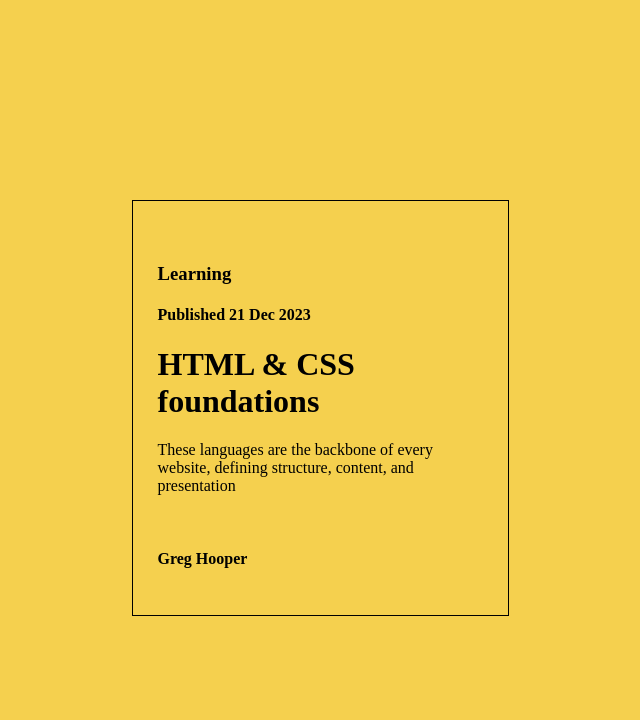
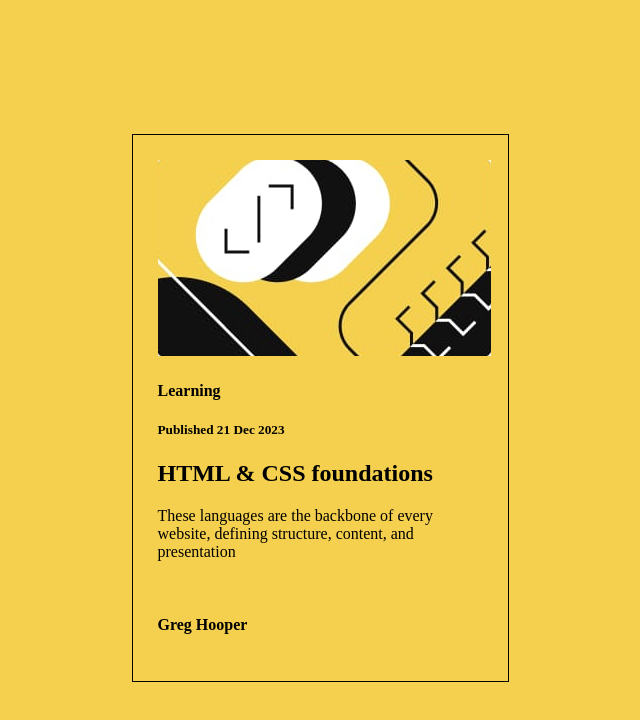
Before and after one commit to dudlves/card, a plain HTML site: page src/views/index.html in a window 1280 px wide. Shown: the whole page, without its empty margins (320-960 px from the left). Drawn offline with Linux system fonts and the light colour scheme.

Commit message:
Imagem adicionada

```diff
--- a/src/views/index.html
+++ b/src/views/index.html
@@ -8,11 +8,11 @@
     </head>
     <body>
         <div id="card">
-            <img src="" alt="">
+            <img src="../public/img/Capturar.PNG" alt="">
             <div id="information">
-                <h3>Learning</h3>
-                <h4>Published 21 Dec 2023</h4>
-                <h1>HTML & CSS foundations</h1>
+                <h4>Learning</h4>
+                <h5>Published 21 Dec 2023</h5>
+                <h2>HTML & CSS foundations</h2>
                 <p>These languages are the backbone of every website, defining structure, content, and presentation</p>
             </div>
             <div id="people">
```
Also changed, not shown: src/public/img/Capturar.PNG (added).
